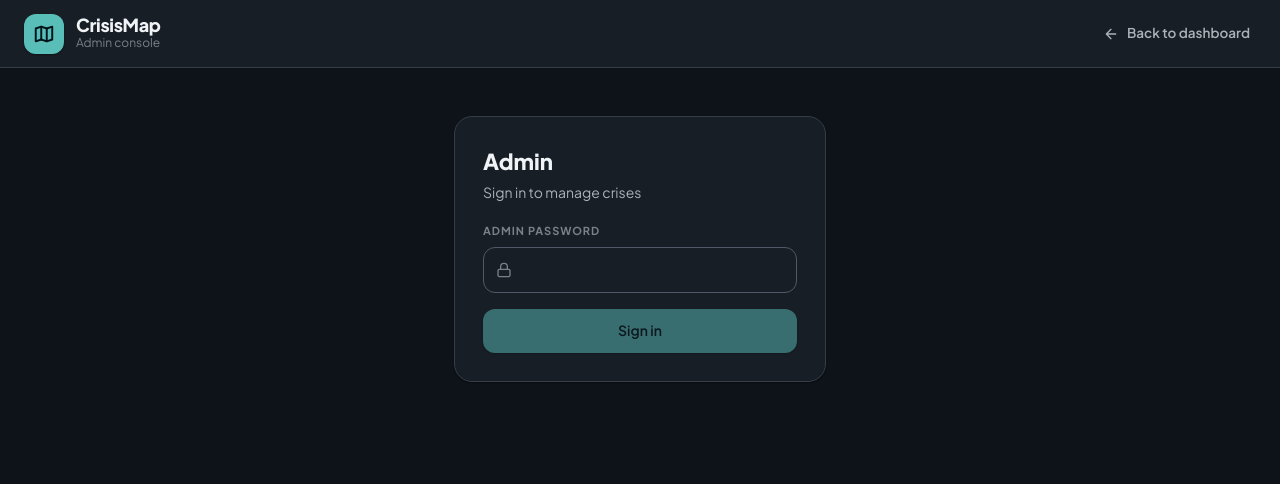
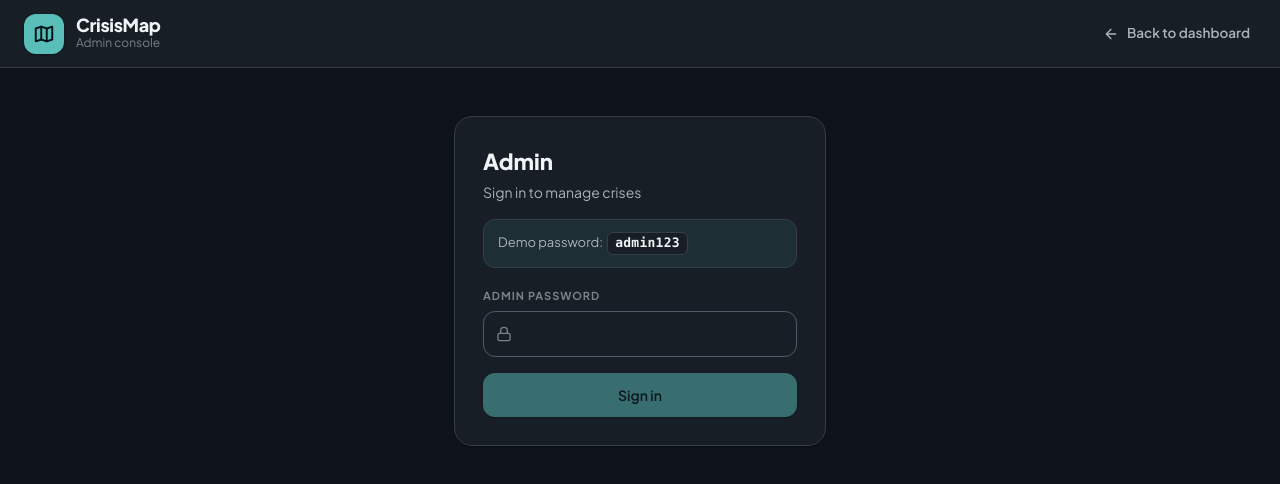
Before and after one commit to Sitharthan-GR/CrisisMap, a React (Vite) app in the folder frontend/: page /admin in a window 1280 px wide. Shown: the top 484 px of the page. Built offline with nearby package versions, Linux system fonts and the light colour scheme; no server answers.

Commit message:
helper text for adminpage

```diff
--- a/frontend/src/components/AdminPage.tsx
+++ b/frontend/src/components/AdminPage.tsx
@@ -319,8 +319,13 @@ export default function AdminPage() {
             <h1 style={{ margin: "0 0 4px", fontSize: 22, fontWeight: 800 }}>
               {t("admin.title")}
             </h1>
-            <p style={{ margin: "0 0 20px", color: "var(--text-dim)", fontSize: 14 }}>
+            <p style={{ margin: "0 0 16px", color: "var(--text-dim)", fontSize: 14 }}>
               {t("admin.loginSubtitle")}
+            </p>
+
+            <p className="admin-login-demo-hint" role="note">
+              {t("admin.demoPasswordHint")}{" "}
+              <code className="admin-login-demo-password">{t("admin.demoPassword")}</code>
             </p>
 
             <label className="admin-fieldset">
--- a/frontend/src/design.css
+++ b/frontend/src/design.css
@@ -3527,6 +3527,31 @@ body.pin-drop-focus .map-help-btn {
   box-shadow: var(--shadow-sm);
 }
 
+.admin-login-demo-hint {
+  margin: 0 0 20px;
+  padding: 12px 14px;
+  border-radius: 12px;
+  border: 1px solid var(--border);
+  background: color-mix(in srgb, var(--accent) 10%, var(--surface));
+  color: var(--text-dim);
+  font-size: 13px;
+  line-height: 1.45;
+}
+
+.admin-login-demo-password {
+  display: inline-block;
+  margin-left: 2px;
+  padding: 1px 7px;
+  border-radius: 6px;
+  background: var(--surface);
+  border: 1px solid var(--border);
+  color: var(--text);
+  font-family: ui-monospace, SFMono-Regular, Menlo, Monaco, Consolas, monospace;
+  font-size: 13px;
+  font-weight: 700;
+  letter-spacing: 0.02em;
+}
+
 @media (max-width: 900px) {
   .admin-topbar .hide-sm {
     display: none;
--- a/frontend/src/i18n/locales/ar.json
+++ b/frontend/src/i18n/locales/ar.json
@@ -193,6 +193,8 @@
     "title": "المسؤول",
     "subtitle": "إدارة الأزمات وحالتها",
     "loginSubtitle": "سجّل الدخول لإدارة الأزمات",
+    "demoPasswordHint": "كلمة مرور العرض التوضيحي:",
+    "demoPassword": "admin123",
     "passwordLabel": "كلمة مرور المسؤول",
     "signIn": "تسجيل الدخول",
     "signingIn": "جارٍ تسجيل الدخول…",
--- a/frontend/src/i18n/locales/en.json
+++ b/frontend/src/i18n/locales/en.json
@@ -63,7 +63,7 @@
     "guideFieldOffline4": "When the network returns, tap Sync now or wait for automatic upload.",
     "guideAdminTitle": "Coordinators & admins",
     "guideAdminSetup": "Open a new crisis",
-    "guideAdminSetup1": "Go to Admin and sign in with the shared admin password.",
+    "guideAdminSetup1": "Go to Admin and sign in with the demo password admin123.",
     "guideAdminSetup2": "Click New crisis and enter name, type, and subtype.",
     "guideAdminSetup3": "Set the onset date and epicenter via place search or coordinates.",
     "guideAdminSetup4": "Optionally attach a custom form template for this crisis.",
@@ -404,6 +404,8 @@
     "pageSubtitle": "Manage crises, response status, and incoming damage reports.",
     "subtitle": "Manage crises and response status",
     "loginSubtitle": "Sign in to manage crises",
+    "demoPasswordHint": "Demo password:",
+    "demoPassword": "admin123",
     "passwordLabel": "Admin password",
     "signIn": "Sign in",
     "signingIn": "Signing in…",
--- a/frontend/src/i18n/locales/es.json
+++ b/frontend/src/i18n/locales/es.json
@@ -193,6 +193,8 @@
     "title": "Administración",
     "subtitle": "Gestionar crisis y su estado",
     "loginSubtitle": "Inicie sesión para gestionar crisis",
+    "demoPasswordHint": "Contraseña de demostración:",
+    "demoPassword": "admin123",
     "passwordLabel": "Contraseña de admin",
     "signIn": "Iniciar sesión",
     "signingIn": "Iniciando sesión…",
--- a/frontend/src/i18n/locales/fr.json
+++ b/frontend/src/i18n/locales/fr.json
@@ -193,6 +193,8 @@
     "title": "Administration",
     "subtitle": "Gérer les crises et leur statut",
     "loginSubtitle": "Connectez-vous pour gérer les crises",
+    "demoPasswordHint": "Mot de passe de démo :",
+    "demoPassword": "admin123",
     "passwordLabel": "Mot de passe admin",
     "signIn": "Se connecter",
     "signingIn": "Connexion…",
--- a/frontend/src/i18n/locales/ru.json
+++ b/frontend/src/i18n/locales/ru.json
@@ -193,6 +193,8 @@
     "title": "Администрирование",
     "subtitle": "Управление кризисами и их статусом",
     "loginSubtitle": "Войдите для управления кризисами",
+    "demoPasswordHint": "Демо-пароль:",
+    "demoPassword": "admin123",
     "passwordLabel": "Пароль администратора",
     "signIn": "Войти",
     "signingIn": "Вход…",
--- a/frontend/src/i18n/locales/zh.json
+++ b/frontend/src/i18n/locales/zh.json
@@ -193,6 +193,8 @@
     "title": "管理",
     "subtitle": "管理危机及状态",
     "loginSubtitle": "登录以管理危机",
+    "demoPasswordHint": "演示密码：",
+    "demoPassword": "admin123",
     "passwordLabel": "管理员密码",
     "signIn": "登录",
     "signingIn": "登录中…",
```
